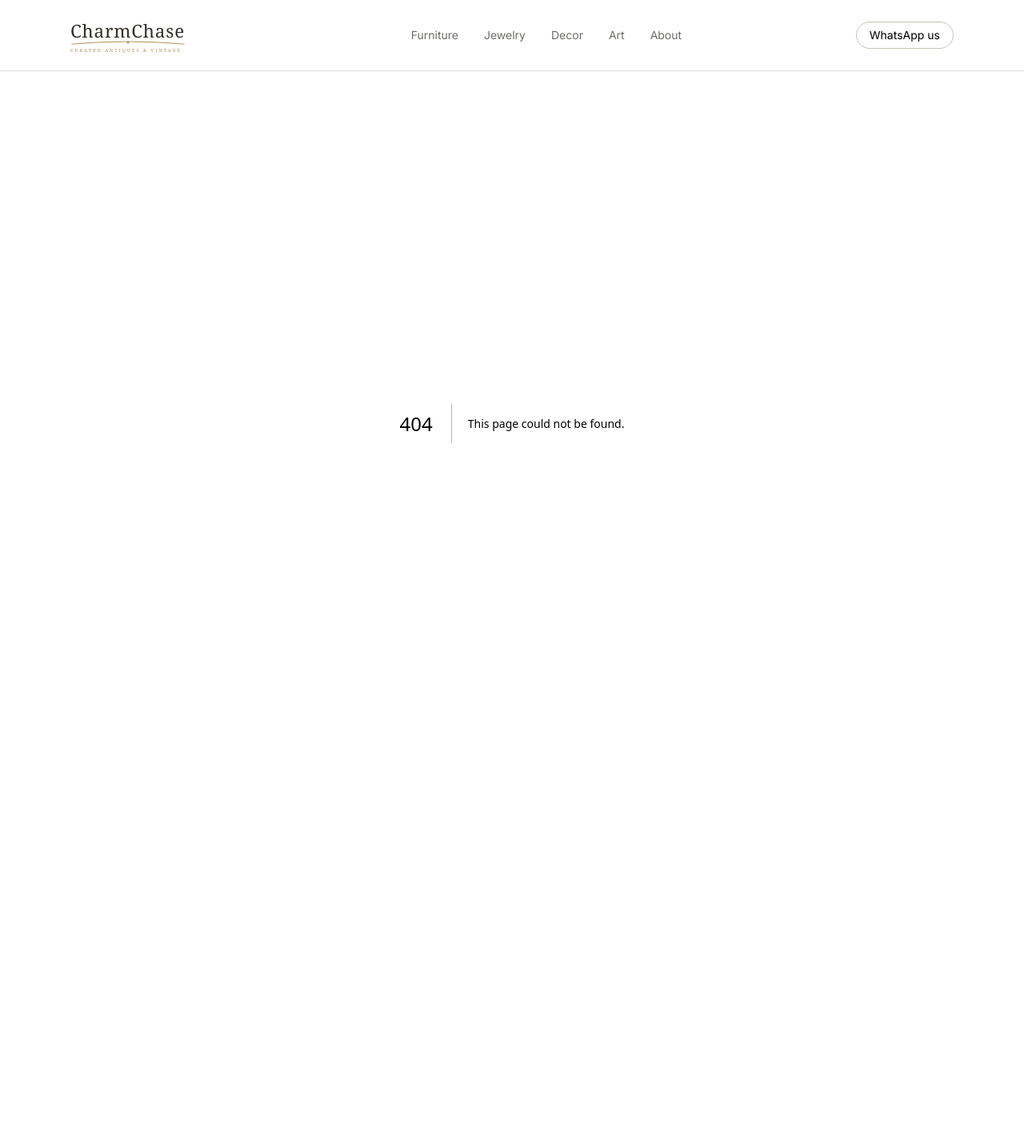
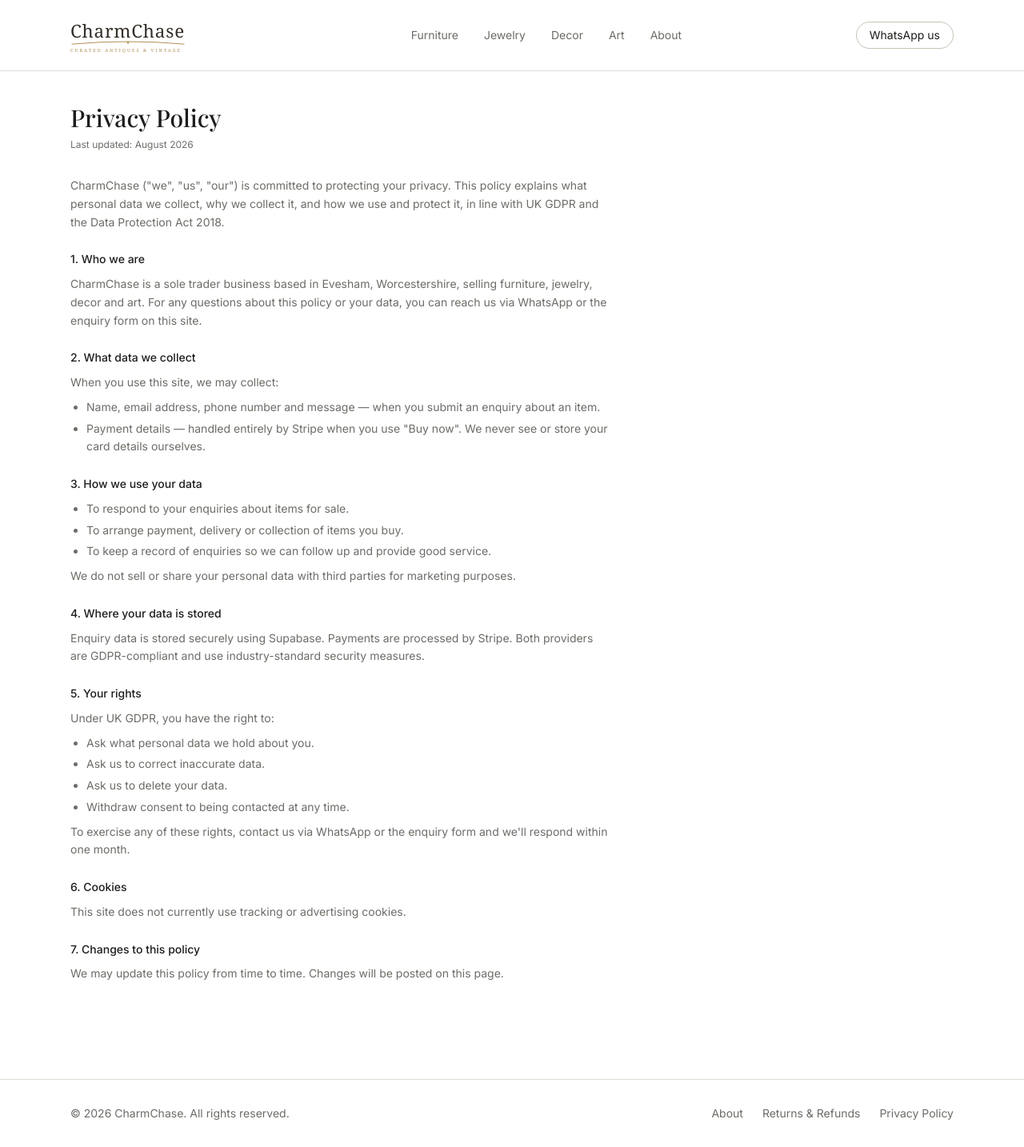
Before and after one commit to temaengland/vale-store, a Next.js app: page /privacy in a window 1280 px wide. Before the commit this address had no page. Shown: the whole page at 80% size. Before the commit the page ends 969 px from the top, so only its background shows below. Built offline with nearby package versions, Linux system fonts and the light colour scheme.

Commit message:
Add footer, privacy and returns pages

```diff
--- a/app/layout.tsx
+++ b/app/layout.tsx
@@ -2,6 +2,7 @@ import type { Metadata } from "next";
 import { Playfair_Display, Inter } from "next/font/google";
 import "./globals.css";
 import Header from "@/components/Header";
+import Footer from "@/components/Footer";
 
 const serif = Playfair_Display({
   subsets: ["latin"],
@@ -30,6 +31,7 @@ export default function RootLayout({
       <body className={`${serif.variable} ${sans.variable} font-sans`}>
         <Header />
         <main className="mx-auto max-w-6xl px-6 py-10">{children}</main>
+        <Footer />
       </body>
     </html>
   );
--- a/app/page.tsx
+++ b/app/page.tsx
@@ -30,7 +30,7 @@ export default async function HomePage() {
       <p className="mt-6 text-xs tracking-widest text-muted">
         EVESHAM, WORCESTERSHIRE
       </p>
-      <h1 className="mt-3 font-serif text-4xl leading-tight">
+      <h1 className="mt-3 font-serif text-3xl leading-tight sm:text-4xl">
         Furniture, decor and art
         <br />
         with a history
--- /dev/null
+++ b/app/privacy/page.tsx
@@ -0,0 +1,97 @@
+export default function PrivacyPage() {
+  return (
+    <div className="max-w-2xl">
+      <h1 className="font-serif text-3xl">Privacy Policy</h1>
+      <p className="mt-2 text-xs text-muted">Last updated: August 2026</p>
+
+      <div className="mt-8 space-y-6 text-sm leading-relaxed text-muted">
+        <p>
+          CharmChase ("we", "us", "our") is committed to protecting your
+          privacy. This policy explains what personal data we collect, why we
+          collect it, and how we use and protect it, in line with UK GDPR and
+          the Data Protection Act 2018.
+        </p>
+
+        <section>
+          <h2 className="font-medium text-ink">1. Who we are</h2>
+          <p className="mt-2">
+            CharmChase is a sole trader business based in Evesham,
+            Worcestershire, selling furniture, jewelry, decor and art. For any
+            questions about this policy or your data, you can reach us via
+            WhatsApp or the enquiry form on this site.
+          </p>
+        </section>
+
+        <section>
+          <h2 className="font-medium text-ink">2. What data we collect</h2>
+          <p className="mt-2">When you use this site, we may collect:</p>
+          <ul className="mt-2 list-disc space-y-1 pl-5">
+            <li>
+              Name, email address, phone number and message — when you submit
+              an enquiry about an item.
+            </li>
+            <li>
+              Payment details — handled entirely by Stripe when you use "Buy
+              now". We never see or store your card details ourselves.
+            </li>
+          </ul>
+        </section>
+
+        <section>
+          <h2 className="font-medium text-ink">3. How we use your data</h2>
+          <ul className="mt-2 list-disc space-y-1 pl-5">
+            <li>To respond to your enquiries about items for sale.</li>
+            <li>To arrange payment, delivery or collection of items you buy.</li>
+            <li>
+              To keep a record of enquiries so we can follow up and provide
+              good service.
+            </li>
+          </ul>
+          <p className="mt-2">
+            We do not sell or share your personal data with third parties for
+            marketing purposes.
+          </p>
+        </section>
+
+        <section>
+          <h2 className="font-medium text-ink">4. Where your data is stored</h2>
+          <p className="mt-2">
+            Enquiry data is stored securely using Supabase. Payments are
+            processed by Stripe. Both providers are GDPR-compliant and use
+            industry-standard security measures.
+          </p>
+        </section>
+
+        <section>
+          <h2 className="font-medium text-ink">5. Your rights</h2>
+          <p className="mt-2">Under UK GDPR, you have the right to:</p>
+          <ul className="mt-2 list-disc space-y-1 pl-5">
+            <li>Ask what personal data we hold about you.</li>
+            <li>Ask us to correct inaccurate data.</li>
+            <li>Ask us to delete your data.</li>
+            <li>Withdraw consent to being contacted at any time.</li>
+          </ul>
+          <p className="mt-2">
+            To exercise any of these rights, contact us via WhatsApp or the
+            enquiry form and we'll respond within one month.
+          </p>
+        </section>
+
+        <section>
+          <h2 className="font-medium text-ink">6. Cookies</h2>
+          <p className="mt-2">
+            This site does not currently use tracking or advertising cookies.
+          </p>
+        </section>
+
+        <section>
+          <h2 className="font-medium text-ink">7. Changes to this policy</h2>
+          <p className="mt-2">
+            We may update this policy from time to time. Changes will be
+            posted on this page.
+          </p>
+        </section>
+      </div>
+    </div>
+  );
+}
--- /dev/null
+++ b/app/returns/page.tsx
@@ -0,0 +1,76 @@
+export default function ReturnsPage() {
+  return (
+    <div className="max-w-2xl">
+      <h1 className="font-serif text-3xl">Returns &amp; Refunds</h1>
+      <p className="mt-2 text-xs text-muted">Last updated: August 2026</p>
+
+      <div className="mt-8 space-y-6 text-sm leading-relaxed text-muted">
+        <section>
+          <h2 className="font-medium text-ink">Your right to cancel</h2>
+          <p className="mt-2">
+            Under the Consumer Contracts (Information, Cancellation and
+            Additional Charges) Regulations 2013, you have the right to
+            cancel your order within <strong className="text-ink">14 calendar days</strong> of
+            receiving your item, without giving a reason.
+          </p>
+          <p className="mt-2">
+            To cancel, contact us via WhatsApp or email within this period.
+            You then have a further 14 days to return the item to us once
+            you've told us you want to cancel.
+          </p>
+        </section>
+
+        <section>
+          <h2 className="font-medium text-ink">Condition of items</h2>
+          <p className="mt-2">
+            Our pieces are antique, vintage or second-hand, and are described
+            and photographed as accurately as possible, including any
+            age-related wear, marks or imperfections. Please read the full
+            description and look closely at the photos before buying — this
+            wear is expected and is not grounds for a return unless it wasn't
+            disclosed. Returned items should come back to us in the same
+            condition they were sent, otherwise a deduction may be made from
+            your refund to reflect any reduction in value.
+          </p>
+        </section>
+
+        <section>
+          <h2 className="font-medium text-ink">Return postage</h2>
+          <p className="mt-2">
+            You're responsible for the cost of returning an item unless it
+            arrived faulty, damaged, or not as described — in that case we'll
+            cover reasonable return postage.
+          </p>
+        </section>
+
+        <section>
+          <h2 className="font-medium text-ink">Refunds</h2>
+          <p className="mt-2">
+            Once we've received the item back (or you've provided proof of
+            postage), we'll process your refund within 14 days, to the
+            original payment method.
+          </p>
+        </section>
+
+        <section>
+          <h2 className="font-medium text-ink">Damaged or faulty items</h2>
+          <p className="mt-2">
+            If an item arrives damaged or significantly different from its
+            description, contact us as soon as possible with photos, and
+            we'll arrange a replacement, repair or full refund including
+            delivery costs.
+          </p>
+        </section>
+
+        <section>
+          <h2 className="font-medium text-ink">How to start a return</h2>
+          <p className="mt-2">
+            Message us via WhatsApp or the enquiry form with your order
+            details and the reason for the return, and we'll guide you
+            through the next steps.
+          </p>
+        </section>
+      </div>
+    </div>
+  );
+}
--- /dev/null
+++ b/components/Footer.tsx
@@ -0,0 +1,22 @@
+import Link from "next/link";
+
+export default function Footer() {
+  return (
+    <footer className="mt-20 border-t border-border">
+      <div className="mx-auto flex max-w-6xl flex-col gap-4 px-6 py-8 text-sm text-muted sm:flex-row sm:items-center sm:justify-between">
+        <p>&copy; {new Date().getFullYear()} CharmChase. All rights reserved.</p>
+        <div className="flex flex-wrap gap-x-6 gap-y-2">
+          <Link href="/about" className="hover:text-ink transition-colors">
+            About
+          </Link>
+          <Link href="/returns" className="hover:text-ink transition-colors">
+            Returns &amp; Refunds
+          </Link>
+          <Link href="/privacy" className="hover:text-ink transition-colors">
+            Privacy Policy
+          </Link>
+        </div>
+      </div>
+    </footer>
+  );
+}
--- a/components/Header.tsx
+++ b/components/Header.tsx
@@ -1,15 +1,22 @@
+"use client";
+
+import { useState } from "react";
 import Link from "next/link";
 import { categories } from "@/lib/products";
 import Logo from "@/components/Logo";
 
 export default function Header() {
+  const [open, setOpen] = useState(false);
+
   return (
     <header className="border-b border-border">
       <div className="mx-auto flex max-w-6xl items-center justify-between px-6 py-5">
-        <Link href="/">
+        <Link href="/" onClick={() => setOpen(false)}>
           <Logo className="h-12 w-auto" />
         </Link>
-        <nav className="flex gap-8 text-sm text-muted">
+
+        {/* Desktop nav — hidden on small screens */}
+        <nav className="hidden gap-8 text-sm text-muted md:flex">
           {categories.map((c) => (
             <Link
               key={c.slug}
@@ -23,15 +30,72 @@ export default function Header() {
             About
           </Link>
         </nav>
+
         <a
           href="https://wa.me/440000000000"
           target="_blank"
           rel="noreferrer"
-          className="rounded-full border border-border-strong px-4 py-1.5 text-sm hover:text-ink"
+          className="hidden rounded-full border border-border-strong px-4 py-1.5 text-sm hover:text-ink md:inline-block"
         >
           WhatsApp us
         </a>
+
+        {/* Mobile menu button — hidden on desktop */}
+        <button
+          onClick={() => setOpen((v) => !v)}
+          aria-label={open ? "Close menu" : "Open menu"}
+          aria-expanded={open}
+          className="flex h-10 w-10 flex-col items-center justify-center gap-1.5 md:hidden"
+        >
+          <span
+            className={`block h-[1.5px] w-6 bg-ink transition-transform ${
+              open ? "translate-y-[7px] rotate-45" : ""
+            }`}
+          />
+          <span
+            className={`block h-[1.5px] w-6 bg-ink transition-opacity ${
+              open ? "opacity-0" : ""
+            }`}
+          />
+          <span
+            className={`block h-[1.5px] w-6 bg-ink transition-transform ${
+              open ? "-translate-y-[7px] -rotate-45" : ""
+            }`}
+          />
+        </button>
       </div>
+
+      {/* Mobile menu panel */}
+      {open && (
+        <nav className="flex flex-col gap-1 border-t border-border px-6 py-4 text-sm md:hidden">
+          {categories.map((c) => (
+            <Link
+              key={c.slug}
+              href={`/category/${c.slug}`}
+              onClick={() => setOpen(false)}
+              className="py-2.5 text-ink"
+            >
+              {c.name}
+            </Link>
+          ))}
+          <Link
+            href="/about"
+            onClick={() => setOpen(false)}
+            className="py-2.5 text-ink"
+          >
+            About
+          </Link>
+          <a
+            href="https://wa.me/440000000000"
+            target="_blank"
+            rel="noreferrer"
+            onClick={() => setOpen(false)}
+            className="mt-3 rounded-full border border-border-strong px-4 py-2.5 text-center text-ink"
+          >
+            WhatsApp us
+          </a>
+        </nav>
+      )}
     </header>
   );
 }
```
